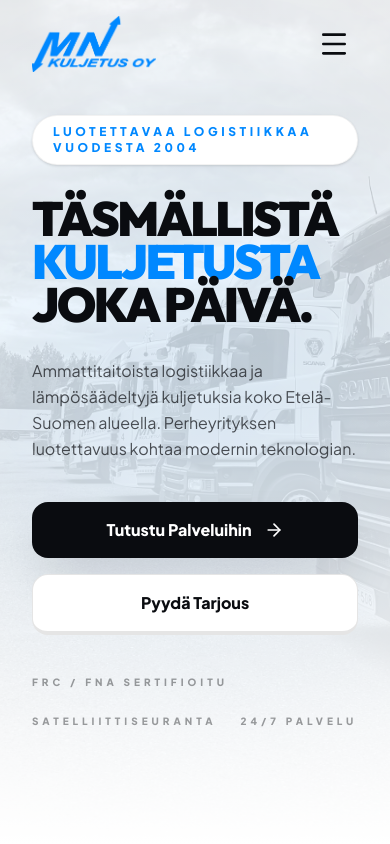
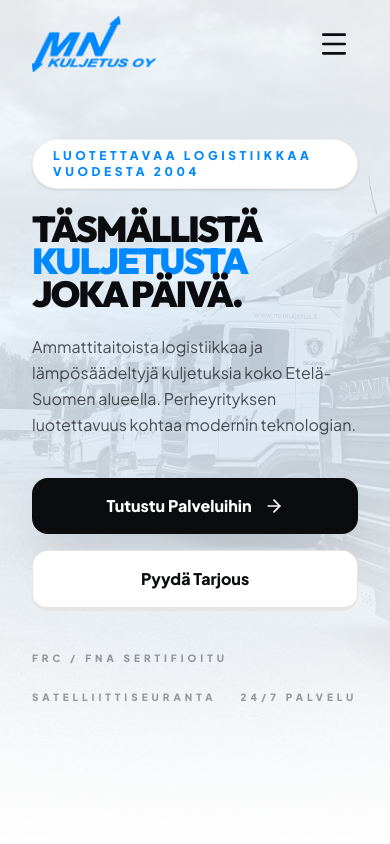
Before and after one commit to FHATAL/MN-Kuljetus, a React (Vite) app: page / in a window 390 px wide. Shown: the top 844 px of the page. Built offline with nearby package versions, Linux system fonts and the light colour scheme.

Commit message:
feat: Add responsive padding, margin, and font sizes to the Hero component.

```diff
--- a/src/components/Hero.tsx
+++ b/src/components/Hero.tsx
@@ -27,17 +27,17 @@ const Hero = () => {
                 <div className="absolute bottom-1/4 -right-20 w-[600px] h-[600px] bg-secondary/5 rounded-full blur-[120px]" />
             </div>
 
-            <div className="container relative z-20 pt-36 pb-24">
+            <div className="container relative z-20 pt-24 md:pt-32 lg:pt-40 pb-16 md:pb-24">
                 <div className="max-w-4xl">
                     <motion.div
                         initial={{ opacity: 0, x: -50 }}
                         animate={{ opacity: 1, x: 0 }}
                         transition={{ duration: 0.8 }}
                     >
-                        <span className="inline-block py-2 px-5 bg-white border border-black/5 shadow-sm rounded-full text-secondary font-black text-xs tracking-[0.3em] uppercase mb-8">
+                        <span className="inline-block py-2 px-5 bg-white border border-black/5 shadow-sm rounded-full text-secondary font-black text-xs tracking-[0.3em] uppercase mb-6 md:mb-8">
                             LUOTETTAVAA LOGISTIIKKAA VUODESTA 2004
                         </span>
-                        <h1 className="text-5xl md:text-6xl lg:text-8xl xl:text-9xl font-black leading-[0.9] mb-8 tracking-tighter text-dark">
+                        <h1 className="text-4xl sm:text-5xl md:text-6xl lg:text-8xl xl:text-9xl font-black leading-[0.9] mb-6 md:mb-8 tracking-tighter text-dark">
                             TÄSMÄLLISTÄ <br />
                             <span className="text-secondary">KULJETUSTA</span> <br />
                             JOKA PÄIVÄ.
```
